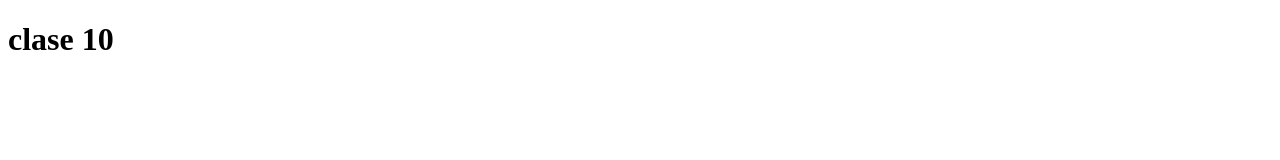
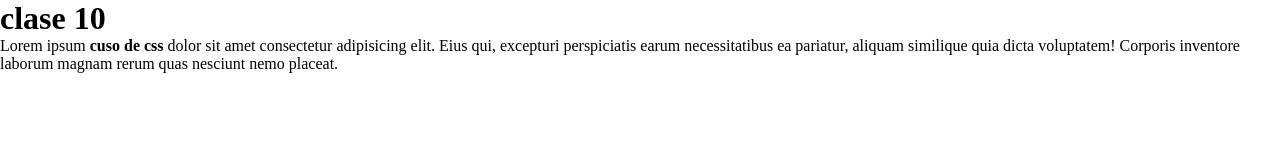
Before and after one commit to jonathanvitangeli/primer-repositorio, a plain HTML site: page index.html in a window 1280 px wide. Drawn offline with Linux system fonts and the light colour scheme.

Commit message:
segundo commit

```diff
--- a/css/estilos.css
+++ b/css/estilos.css
@@ -0,0 +1,5 @@
+*{
+    padding: 0;
+    margin: 0;
+
+}
--- a/index.html
+++ b/index.html
@@ -9,5 +9,7 @@
 </head>
 <body>
   <h1>clase 10</h1>
+  <p>Lorem ipsum  <strong>cuso de css</strong> dolor sit amet consectetur adipisicing elit. Eius qui, excepturi perspiciatis earum necessitatibus ea pariatur, aliquam similique quia dicta voluptatem! Corporis inventore laborum magnam rerum quas nesciunt nemo placeat.</p>
+
 </body>
 </html>
```
